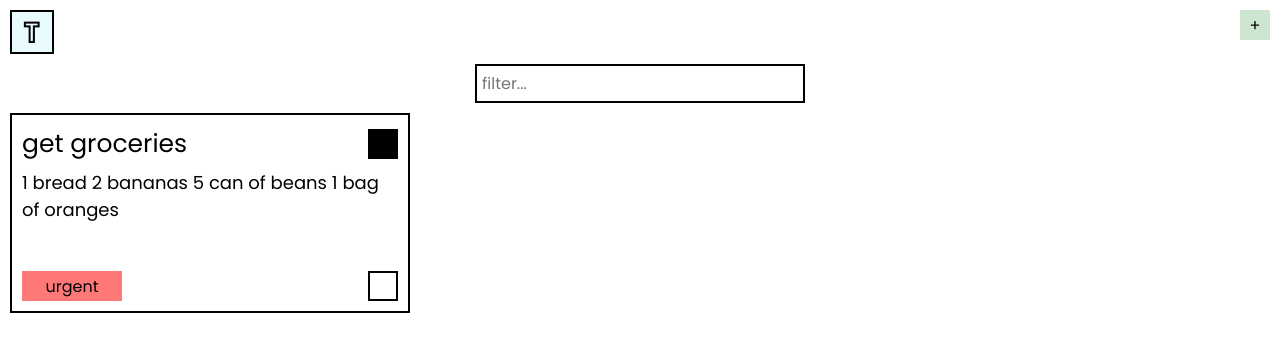
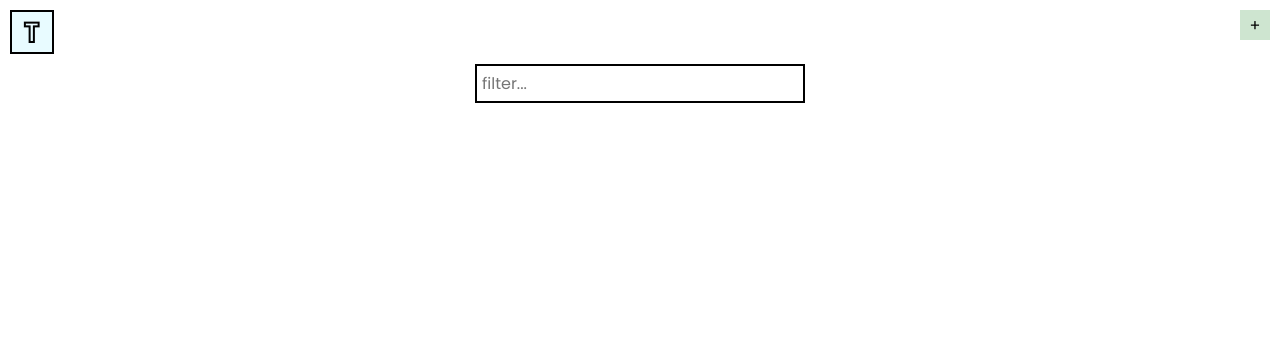
Before and after one commit to colorlessenergy/task-management, a Next.js app: page / in a window 1280 px wide. Shown: the top 352 px of the page. Built offline with nearby package versions, Linux system fonts and the light colour scheme.

Commit message:
populate task from local storage

```diff
--- a/pages/index.js
+++ b/pages/index.js
@@ -1,14 +1,30 @@
-import { useState } from 'react';
+import { useEffect, useState } from 'react';
 import Head from 'next/head';
 
 import Nav from '../shared/components/Nav';
 import Modal from '../shared/components/Modal/Modal';
 import AddTask from '../shared/components/AddTask/AddTask';
 
+import { getTasks } from '../shared/localStorage/task';
+
 export default function Home () {
     const [ isAddTaskModalOpen, setIsAddTaskModalOpen ] = useState(false);
     const toggleAddTaskModal = () => {
         setIsAddTaskModalOpen(previousIsAddTaskModalOpen => !previousIsAddTaskModalOpen);
+    }
+
+    const [ tasks, setTasks ] = useState([]);
+    useEffect(() => {
+        setTasks(getTasks());
+    }, typeof localStorage !== 'undefined' ? [localStorage.getItem('tasks')] : []);
+
+
+    const getTagBackgroundColor = (tag) => {
+        if (tag === 'urgent') {
+            return 'background-color-red';
+        } else if (tag === 'chill') {
+            return 'backgroud-color-blue';
+        }
     }
 
     return (
@@ -27,26 +43,34 @@ export default function Home () {
                         placeholder="filter..." />
                 </div>
 
-                <div className="card flex flex-direction-column p-1 b-1-black">
+                <div className="cards-container">
+                    { tasks.map(task => {
+                        return (
+                            <div
+                                key={ task.ID }
+                                className="card flex flex-direction-column p-1 b-1-black">
                                 <div className="flex justify-content-between align-items-center">
                                     <div className="text-3">
-                            get groceries
+                                        { task.title }
                                     </div>
 
                                     <div className="square background-color-black"></div>
                                 </div>
 
                                 <p className="card__text m-0 mb-auto text-2">
-                        1 bread 2 bananas 5 can of beans 1 bag of oranges
+                                    { task.title }
                                 </p>
 
                                 <div className="flex justify-content-between align-items-center">
-                        <div className="flex justify-content-center align-items-center tag background-color-red">
-                            urgent
+                                    <div className={`flex justify-content-center align-items-center tag rounded ${ getTagBackgroundColor(task.tag) }`}>
+                                        { task.tag }
                                     </div>
 
                                     <div className="square b-1-black"></div>
                                 </div>
+                            </div>
+                        );
+                    }) }
                 </div>
 
                 <Modal isOpen={ isAddTaskModalOpen } toggleModal={ toggleAddTaskModal }>
```
Lines whose indentation alone changed are shown as unchanged.
